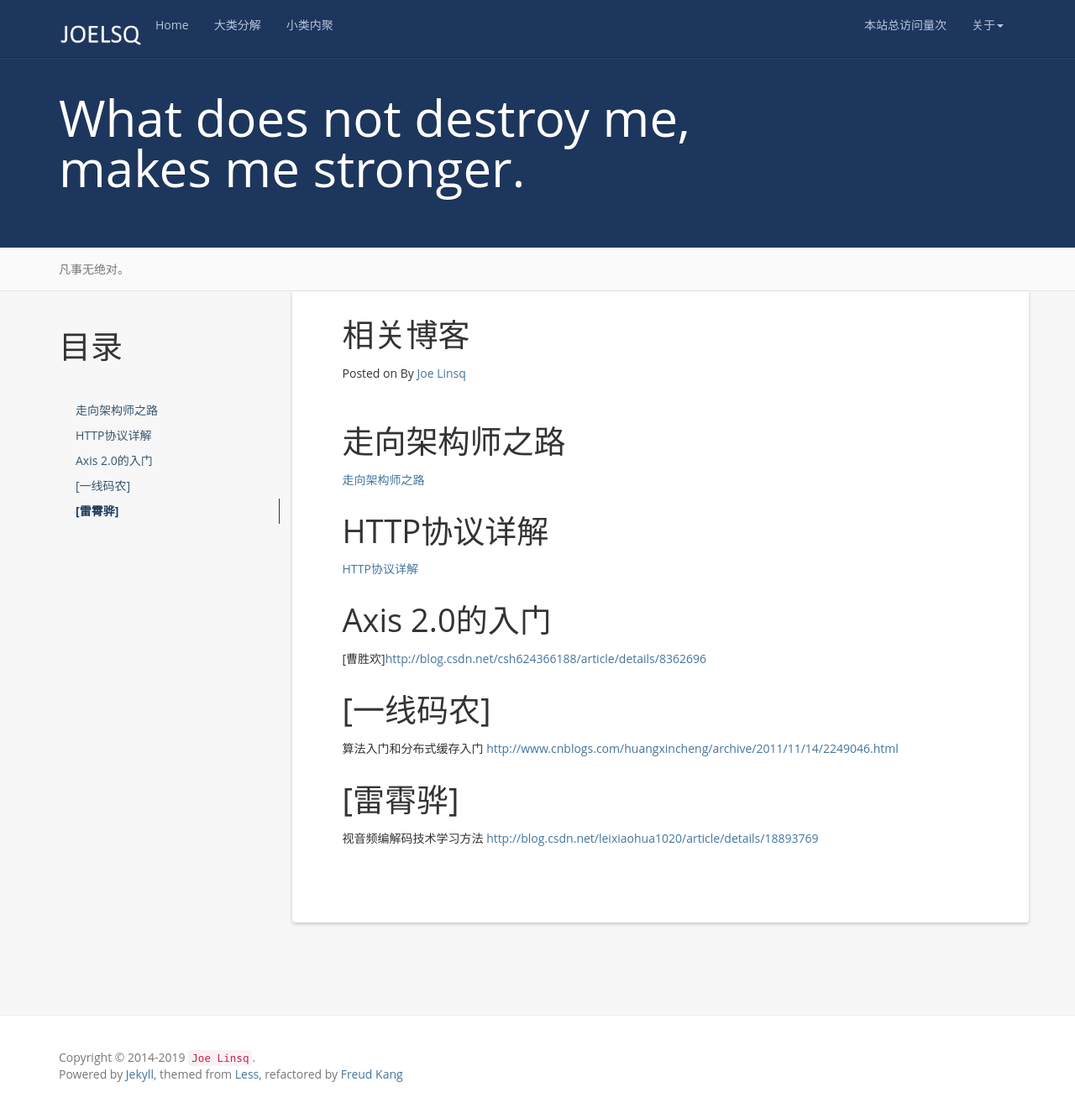
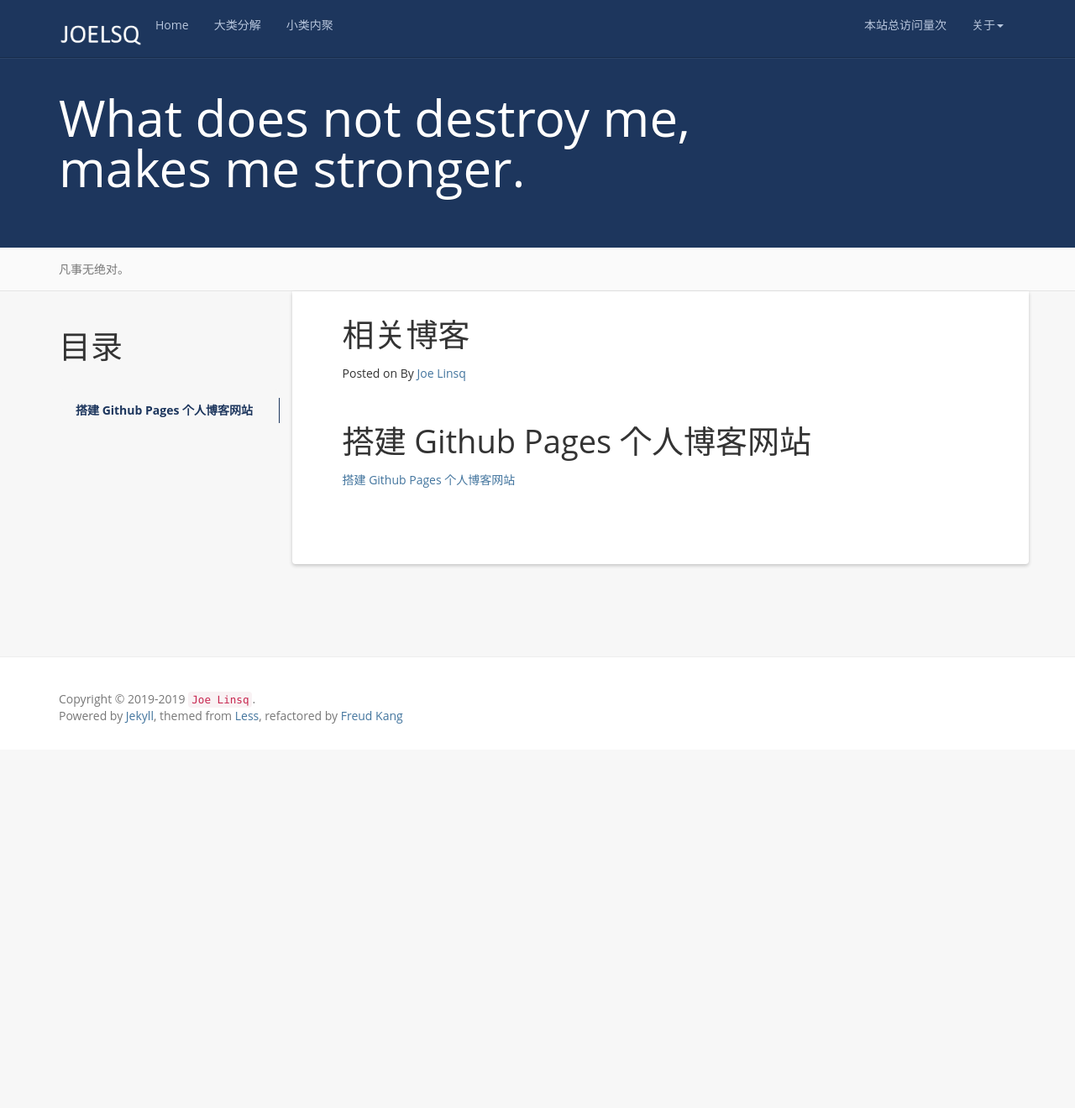
Before and after one commit to joelsq/joelsq.github.io, a Jekyll site: the page built from reference.md, in a window 1280 px wide and 1320 px high. Shown: the whole window at 84% size. Built offline with Jekyll 4.4.1, drawn with Linux system fonts in a browser that asks for light colours; nearby versions of some CDN libraries; comment, search, counter and statistics services are not loaded.

Commit message:
更新header

```diff
--- a/_config.yml
+++ b/_config.yml
@@ -22,4 +22,7 @@
 # Build settings
 markdown: kramdown
 
+# port
+port: 8010
+
 # baidu_analysis: 94be4b0f9fc5d94cc0d0415ea6761ae9
--- a/_includes/footer.html
+++ b/_includes/footer.html
@@ -1,6 +1,6 @@
 <footer class="footer" role="contentinfo">
 	<div class="container">
-		<p class="copyright">Copyright &copy; 2014-{{ site.time | date: '%Y' }} <a href="{{site.resume_site}}"><code>{{ site.author }}</code></a>.</p>
+		<p class="copyright">Copyright &copy; 2019-{{ site.time | date: '%Y' }} <a href="{{site.resume_site}}"><code>{{ site.author }}</code></a>.</p>
 		<p>Powered by <a href="http://jekyllrb.com">Jekyll</a>, themed from <a href="http://lesscss.cn/">Less</a>, refactored by <a href="http://www.hifreud.com/">Freud Kang</a></p>
 	</div>
 </footer>
--- a/_includes/header.html
+++ b/_includes/header.html
@@ -32,11 +32,11 @@
             <li><a rel="nofollow" target="_blank" href="{{site.github}}">Github</a></li>
             <li><a rel="nofollow" target="_blank" href="{{site.resume_site}}">关于作者</a></li>
             <li><a rel="nofollow" href="{{ '/books' | prepend: site.baseurl }}">我的书单</a></li>
-            <li><a rel="nofollow" href="http://www.hifreud.com/domains/">域名管理</a></li>
+            <!-- <li><a rel="nofollow" href="http://www.hifreud.com/domains/">域名管理</a></li> -->
             <li><a rel="nofollow" href="{{ '/reference' | prepend: site.baseurl }}">推荐博客</a></li>
-            <li><a href="{{ '/feed.xml' | prepend: site.baseurl }}">RSS订阅</a></li>
+            <!-- <li><a href="{{ '/feed.xml' | prepend: site.baseurl }}">RSS订阅</a></li> -->
             <li class="divider"></li>
-            <li><a rel="nofollow" target="_blank" href="https://github.com/luoyan35714/LessOrMore.git">本项目</a></li>
+            <li><a rel="nofollow" target="_blank" href="https://github.com/joelsq/joelsq.github.io.git">本项目</a></li>
           </ul>
         </li>
       </ul>
--- a/reference.md
+++ b/reference.md
@@ -8,24 +8,7 @@
 {:toc}
 
 
-走向架构师之路
+
+搭建 Github Pages 个人博客网站
 =====================
-[走向架构师之路](http://blog.csdn.net/cutesource/article/details/4901506)
-
-HTTP协议详解
-=====================
-[HTTP协议详解](http://www.jmarshall.com/easy/http/)
-
-Axis 2.0的入门
-=====================
-[曹胜欢][http://blog.csdn.net/csh624366188/article/details/8362696](http://blog.csdn.net/csh624366188/article/details/8362696)
-
-[一线码农]
-=====================
-算法入门和分布式缓存入门
-[http://www.cnblogs.com/huangxincheng/archive/2011/11/14/2249046.html](http://www.cnblogs.com/huangxincheng/archive/2011/11/14/2249046.html)
-
-[雷霄骅]
-=====================
-视音频编解码技术学习方法
-[http://blog.csdn.net/leixiaohua1020/article/details/18893769](http://blog.csdn.net/leixiaohua1020/article/details/18893769)
+[搭建 Github Pages 个人博客网站](https://blog.csdn.net/KNIGH_YUN/article/details/79774344#3)
```
Also changed, not shown: books.md (+2 -1 lines), 1 other file.
